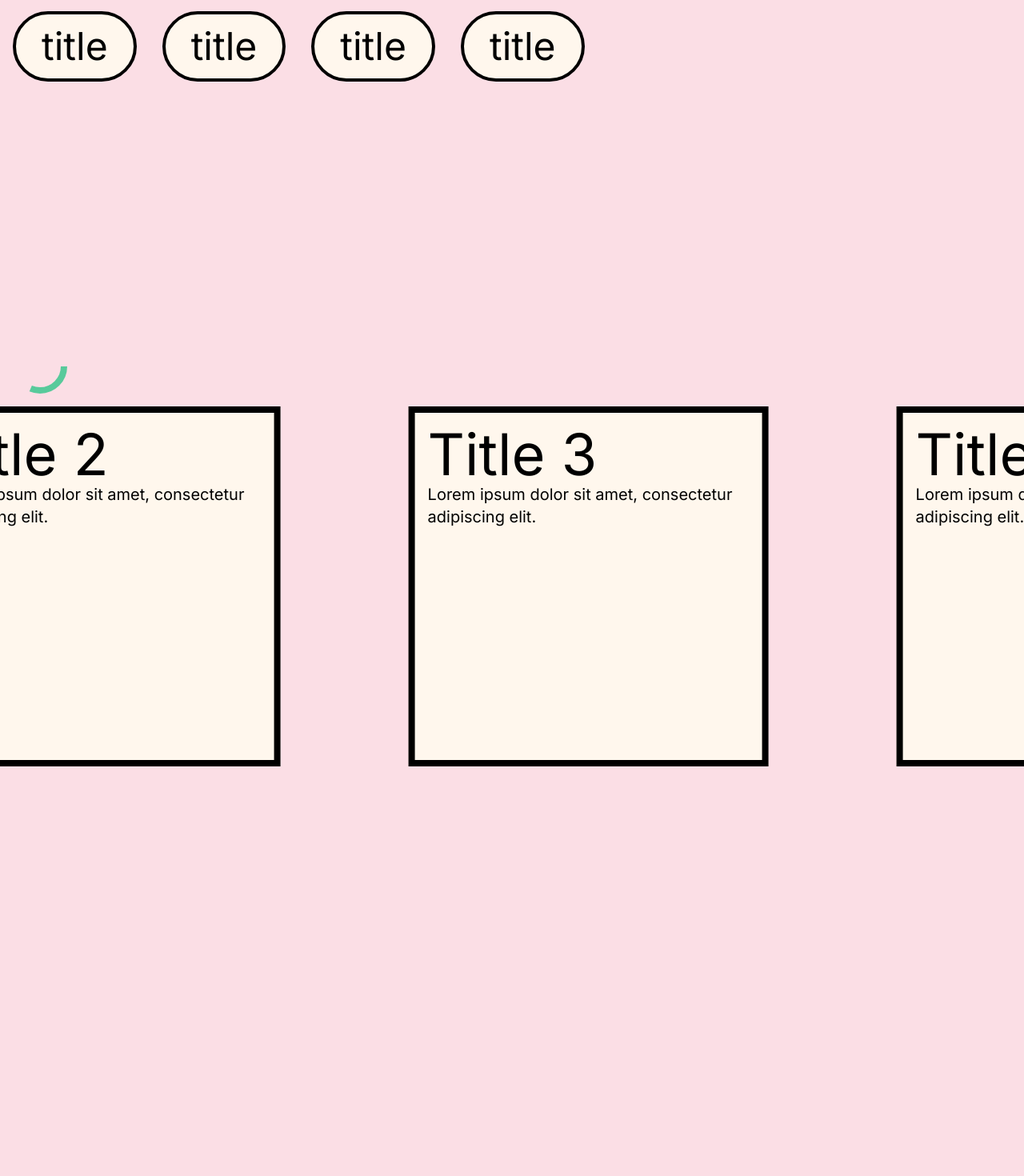
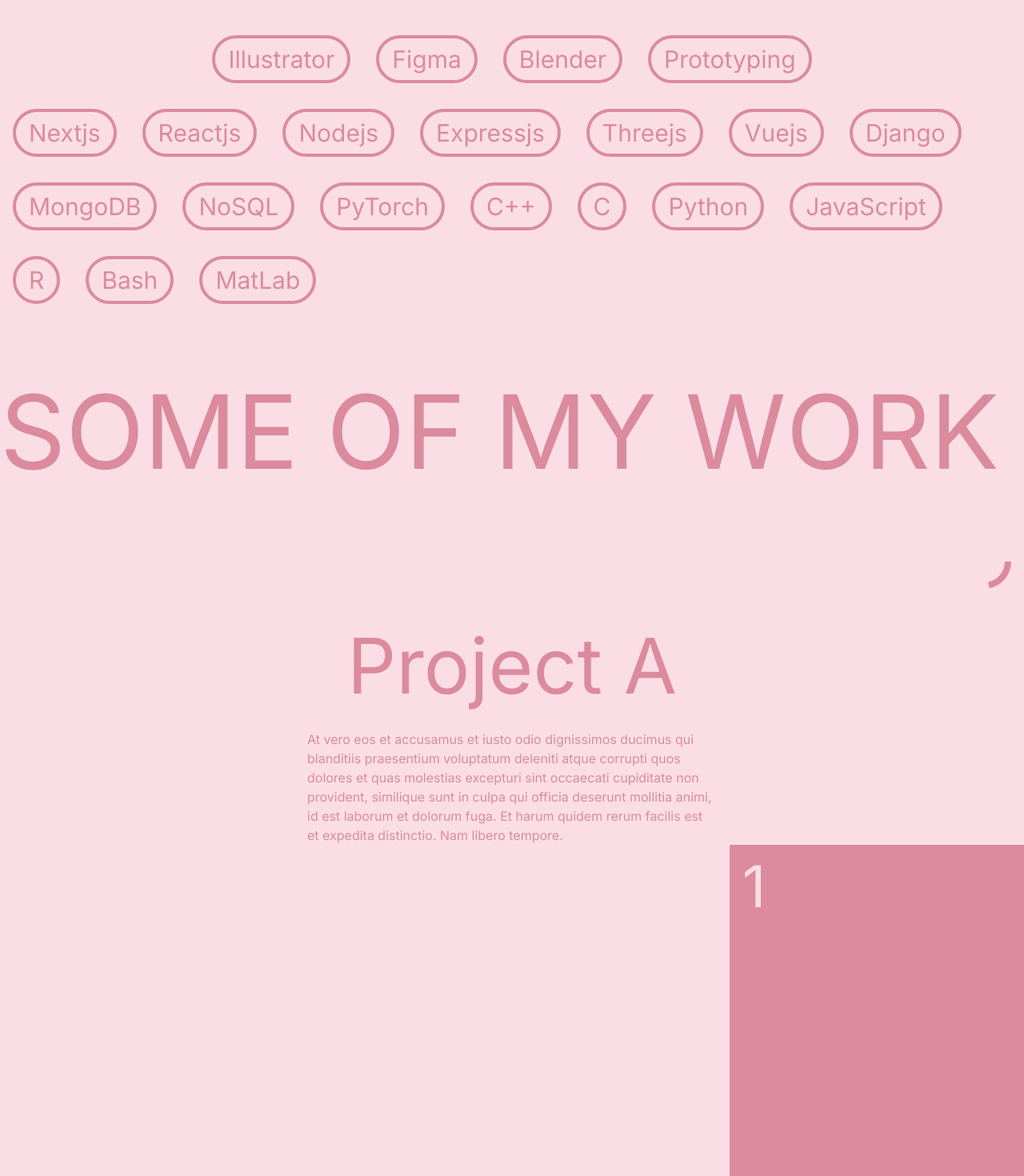
Before and after one commit to hadeya3ik/portfolio, a Next.js app: page / in a window 1280 px wide. Shown: the part 1180-2650 px from the top of the page at 80% size. Built offline with nearby package versions, Linux system fonts and the light colour scheme.

Commit message:
removed sticky from horizontal slider

```diff
--- a/app/globals.css
+++ b/app/globals.css
@@ -8,7 +8,7 @@
     --foreground: 255 255 255;
 
     --primary: 251 222 229;
-    --primary-foreground: 255 255 255;
+    --primary-foreground: 219 139 157;
 
     --secondary: 196 26 105;
     --secondary-foreground: 255 255 255;
--- a/app/page.tsx
+++ b/app/page.tsx
@@ -1,33 +1,36 @@
 'use client'
-import Cards from "@/components/Cards";
-import HoverCards from "@/components/HoverCards";
-import MagneticButtons from "@/components/MagneticButtons";
+import Skills from "@/components/Skills";
 import React, {useRef, useEffect} from 'react'
 import Works from "@/components/Works";
+import NavBar from "@/components/NavBar";
 import VerticalSlider from "@/components/VerticalSlider";
-import NavBar from "@/components/NavBar";
-import ColorChanger from "@/components/ColorChanger";
 import Hero from "@/components/Hero";
 import Footer from "@/components/Footer";
 import { ReactLenis, useLenis } from 'lenis/react'
 
 export default function Home() {
-  const lenis = useLenis(({ scroll }) => {
-    // called every scroll
-  })
   return (
     <ReactLenis root>
-    <main className="bg-primary transition-colors duration-1000">
-      <NavBar/>
-      <ColorChanger/>
-      <Hero/>
-      <MagneticButtons/>
-      <VerticalSlider/>
-      <Works/>
-      <HoverCards/>
-      <div className="h-screen"></div>
-      <Footer/>
+      <main className="bg-primary text-primary-foreground transition-colors duration-1000">
+        <NavBar/>
+        <Hero/>
+        <Skills/>
+        <Works/>
+        <Footer/>
 
-    </main></ReactLenis>
+      </main>
+    </ReactLenis>
   );
 }
+
+
+
+// <div className="h-[200vh] border-8 border-green-500">
+//           <div className="h-[1000px] sticky top-0 flex flex-col gap-20 border-red-500 border-8">
+//             <div>
+//               <div className="static sticky w-full h-[100px] border-8 border-purple-500"></div>
+
+//               <div className="static sticky  w-full h-[100px] border-4 border-blue-500"></div>
+//             </div>
+//           </div>
+//         </div>
--- a/components/Footer.tsx
+++ b/components/Footer.tsx
@@ -3,7 +3,7 @@
 
 function Footer() {
     return (
-      <div className="bg-white h-[60vh] relative z-0" style={{ clipPath: "polygon(0% 0%, 100% 0%, 100% 100%, 0 100%)" }}>
+      <div className="bg-primary-foreground h-[60vh] relative text-primary" style={{ clipPath: "polygon(0% 0%, 100% 0%, 100% 100%, 0 100%)" }}>
         <div className='fixed h-[60vh] bottom-0 z-0'>
             <div className="flex gap-4">
                 <div className="text-6xl">
--- a/components/Hero.tsx
+++ b/components/Hero.tsx
@@ -1,6 +1,7 @@
 'use client';
 import React from 'react';
 import { motion, useTime, useTransform } from 'framer-motion';
+import ColorChanger from "@/components/ColorChanger";
 
 function Hero() {
   const time = useTime();
@@ -8,6 +9,7 @@
 
   return (
     <div className='h-screen flex flex-col items-center justify-center'>
+      <ColorChanger/>
         <h1>CREATIVE DEVELOPER</h1>
         <h1>UX UI DESIGNER</h1>
       <h1 className='text-9xl mb-10'>HADEYA IKRAM</h1>
@@ -19,7 +21,7 @@
           fill="none"
           xmlns="http://www.w3.org/2000/svg"
           style={{ rotate }}
-          className="text-red-500">
+          className="text-primary-foreground">
           <path
             d="M24.2496 12.0972L33.2521 7.94607L28.4894 16.6405L28.2107 17.1491L28.7549 17.3498L38.0559 20.7802L28.5403 23.5603L27.9836 23.723L28.2264 24.2496L32.3776 33.2521L23.6832 28.4894L23.1745 28.2107L22.9738 28.7549L19.5435 38.0559L16.7633 28.5402L16.6007 27.9836L16.074 28.2264L7.07158 32.3776L11.8343 23.6832L12.1129 23.1745L11.5688 22.9738L2.26778 19.5435L11.7834 16.7633L12.3401 16.6007L12.0972 16.074L7.94607 7.07158L16.6405 11.8343L17.1491 12.1129L17.3498 11.5688L20.7802 2.26778L23.5603 11.7834L23.723 12.3401L24.2496 12.0972Z"
             className="fill-current"
--- a/components/MagneticButtons.tsx
+++ /dev/null
@@ -1,28 +0,0 @@
-import React from 'react'
-import Magnetic from '@/common/Magnetic'
-
-const content = [
-    { title : "title", desc : "lorem ipsum, lol i hate ipsum lorem te ami je suis lore pis feit." },
-    { title : "title", desc : "lorem ipsum, lol i hate ipsum lorem te ami je suis lore pis feit." },
-    { title : "title", desc : "lorem ipsum, lol i hate ipsum lorem te ami je suis lore pis feit." },
-    { title : "title", desc : "lorem ipsum, lol i hate ipsum lorem te ami je suis lore pis feit." },
-]
-
-function MagneticButtons() {
-  return (
-    <div className='flex items-center  h-[700px]'>
-        {content.map((item, id) => {return (
-        <Magnetic key={id}>
-            <div  className='border-4 px-8 py-4 h-min cursor-pointer m-4 rounded-full border-black bg-orange-50'>
-                <p className='text-5xl'>{item.title}</p>
-            </div>
-        </Magnetic>)
-    })}
-    </div>
-  )
-}
-
-
-
-
-export default MagneticButtons
--- a/components/Name.tsx
+++ /dev/null
@@ -1,23 +0,0 @@
-'use client'
-import React from 'react'
-import Image from 'next/image';
-import H from '@/letters/H.svg';
-import A from '@/letters/A.svg';
-import D from '@/letters/D.svg';
-import E from '@/letters/E.svg';
-import Y from '@/letters/Y.svg';
-import {motion} from 'framer-motion'
-
-function Name() {
-    return (
-      <div className="flex bg-black w-fit h-[300px]">
-        <H height="10vw" fill="red" />
-        <A  height="10vw" fill="red"/>
-        <D  height="10vw" fill="red"/>
-        <E  height="10vw"  fill="red"/>
-        <Y height="10vw" fill="red"/>
-        <A  height="10vw" fill="red"/>
-      </div>
-    );
-  }
-export default Name
--- /dev/null
+++ b/components/Skills.tsx
@@ -0,0 +1,68 @@
+import React from 'react'
+import Magnetic from '@/common/Magnetic'
+
+function CustomButton({children}) {
+  return (<Magnetic>
+    <div className='border-4 px-4 py-2 h-min cursor-pointer m-4 rounded-full border-primary-foreground'>
+        <p className='text-3xl'>{children}</p>
+    </div>
+</Magnetic>);
+}
+
+function Skills() {
+  return (
+    <div className='h-screen flex flex-col items-center'>
+      <h1 className='text-9xl pb-24'>SOME OF MY SKILLS</h1>
+      <div className='flex items-center'>
+          {design.map((item, id) => {return (
+              <CustomButton key={id}>
+                {item.title}
+              </CustomButton>
+          )})}
+      </div>
+      <div className='flex  items-center flex-wrap'>
+          {frameworks.map((item, id) => {return (
+              <CustomButton key={id}>
+                {item.title}
+              </CustomButton>
+          )})}{languages.map((item, id) => {return (
+            <CustomButton key={id}>
+              {item.title}
+            </CustomButton>
+        )})}
+      </div>
+    </div>
+  )
+}
+
+const frameworks = [
+  { title : "Nextjs"},
+  { title : "Reactjs"},
+  { title : "Nodejs"},
+  { title : "Expressjs"},
+  { title : "Threejs"},
+  { title : "Vuejs"},
+  { title : "Django"},
+  { title : "MongoDB"},
+  { title : "NoSQL"},
+  { title : "PyTorch"},
+]
+
+const design = [
+  { title : "Illustrator"},
+  { title : "Figma"},
+  { title : "Blender"},
+  { title : "Prototyping"},
+]
+
+const languages = [
+  { title : "C++"},
+  { title : "C"},
+  { title : "Python"},
+  { title : "JavaScript"},
+  { title : "R"},
+  { title : "Bash"},
+  { title : "MatLab"},
+]
+
+export default Skills
--- a/components/VerticalSlider.tsx
+++ b/components/VerticalSlider.tsx
@@ -6,53 +6,43 @@
   const targetRef = useRef(null);
   const { scrollYProgress } = useScroll({ target: targetRef });
 
-  // Use useSpring to smooth out the scrollYProgress
   const smoothScrollYProgress = useSpring(scrollYProgress, {
-    stiffness: 100,
-    damping: 30,
-    mass: 1
+    stiffness: 200,
+    damping: 100,
   });
 
-  // Transform the scrollYProgress into the desired x value
-  const x = useTransform(smoothScrollYProgress, [0, 1], ["0%", "-55%"]);
+  const x = useTransform(smoothScrollYProgress, [0, 1], ["100%", "-100%"]);
 
   return (
-    <section ref={targetRef} className="h-[200vh]">
-      <svg width="100" height="100" viewBox="0 0 100 100" className="relative sticky top-[100px]">
-        <circle cx="50" cy="50" r="30" pathLength="1" className="stroke-current text-orange-50 -rotate-90" strokeWidth="8" fill="none" />
-        <motion.circle
-          cx="50"
-          cy="50"
-          r="30"
-          pathLength="1"
-          className="stroke-current text-accent"
-          strokeWidth="8"
-          fill="none"
-          style={{ pathLength: scrollYProgress }}
-        />
-      </svg>
-      <div className="sticky top-[300px] flex items-center overflow-hidden">
-        <motion.div style={{ x }} className="flex gap-40">
+
+    <section ref={targetRef} className="h-[380vh]">
+      <svg width="100" height="100" viewBox="0 0 100 100" className="sticky top-16 left-full"> <motion.circle className="stroke-current text-primary-foreground" fill="none" style={{ pathLength: scrollYProgress }} cx="50" cy="50" r="30" pathLength="1" strokeWidth="8" /></svg>
+      <div className="sticky top-[300px] flex flex-col items-center overflow-hidden">
+        <div className="flex items-center">
+          <h1 className='text-8xl pt-8 '>Project A</h1>
+        </div><p className='pt-8 max-w-lg'>At vero eos et accusamus et iusto odio dignissimos ducimus qui blanditiis praesentium voluptatum deleniti atque corrupti quos dolores et quas molestias excepturi sint occaecati cupiditate non provident, similique sunt in culpa qui officia deserunt mollitia animi, id est laborum et dolorum fuga. Et harum quidem rerum facilis est et expedita distinctio. Nam libero tempore.</p>
+        <div>
+          <motion.div style={{ x }} className="flex gap-20">
           {cards.map((card, index) => (
-            <div key={index} className="p-4 group relative h-[450px] w-[450px] border-8 border-black bg-orange-50">
-              <h2 className="text-7xl">{card.title}</h2>
-              <p className="text-xl">{card.desc}</p>
+            <div key={index} className="p-4 group relative w-[580px] h-[420px] bg-primary-foreground">
+              <h2 className="text-primary text-7xl">{card.id}</h2>
             </div>
           ))}
         </motion.div>
+        </div>
       </div>
     </section>
   );
 };
 
 const cards = [
-  { title: "Title 1", desc: "Lorem ipsum dolor sit amet, consectetur adipiscing elit." },
-  { title: "Title 2", desc: "Lorem ipsum dolor sit amet, consectetur adipiscing elit." },
-  { title: "Title 3", desc: "Lorem ipsum dolor sit amet, consectetur adipiscing elit." },
-  { title: "Title 4", desc: "Lorem ipsum dolor sit amet, consectetur adipiscing elit." },
-  { title: "Title 5", desc: "Lorem ipsum dolor sit amet, consectetur adipiscing elit." },
-  { title: "Title 6", desc: "Lorem ipsum dolor sit amet, consectetur adipiscing elit." },
-  { title: "Title 7", desc: "Lorem ipsum dolor sit amet, consectetur adipiscing elit." },
+  {id : 1},
+  {id : 2},
+  {id : 3},
+  {id : 4},
+  {id : 5},
+  {id : 6},
+  {id : 7},
 ];
 
 export default VerticalSlider;
--- a/components/Works.tsx
+++ b/components/Works.tsx
@@ -1,10 +1,10 @@
 import React from 'react'
+import VerticalSlider from './VerticalSlider'
 
 function Works() {
   return (
     <div className=''>
-        <h1 className='text-9xl uppercase mb-12'>Some of my works</h1>
-        <Project/>
+        <h1 className='text-9xl uppercase mb-12'>Some of my work</h1>
         <Project/>
     </div>
   )
@@ -12,12 +12,12 @@
 
 function Project() {
     return (
-    <div className='h-screen p-8 '>
-        <div className='relative top-0 sticky flex flex-col gap-8'>
-            <h1 className='text-7xl pt-8 '>Project A</h1>
-            <p className='pt-8 max-w-lg'>At vero eos et accusamus et iusto odio dignissimos ducimus qui blanditiis praesentium voluptatum deleniti atque corrupti quos dolores et quas molestias excepturi sint occaecati cupiditate non provident, similique sunt in culpa qui officia deserunt mollitia animi, id est laborum et dolorum fuga. Et harum quidem rerum facilis est et expedita distinctio. Nam libero tempore.</p>
-        </div>
+    <div className='sticky top-0'>
+          <VerticalSlider/>
+          <VerticalSlider/>
+          <VerticalSlider/>
     </div>)
 }
 
+
 export default Works
```
Also changed, not shown: components/ColorChanger.tsx (+6 -6 lines), components/NavBar.tsx (+4 -9 lines), app/03hdy.svg (added), app/Subtract.svg (added), components/Projects.tsx (added).
